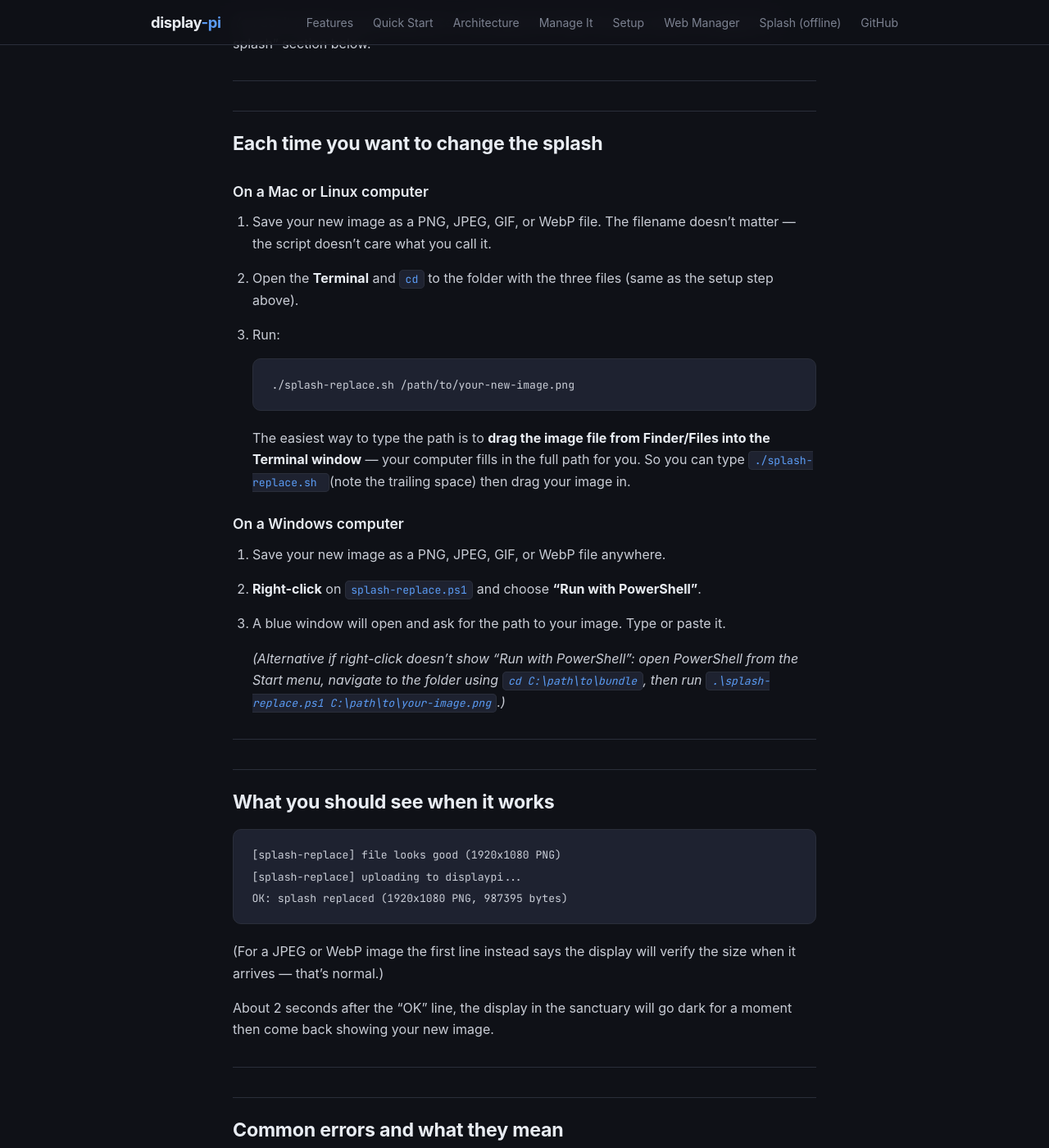
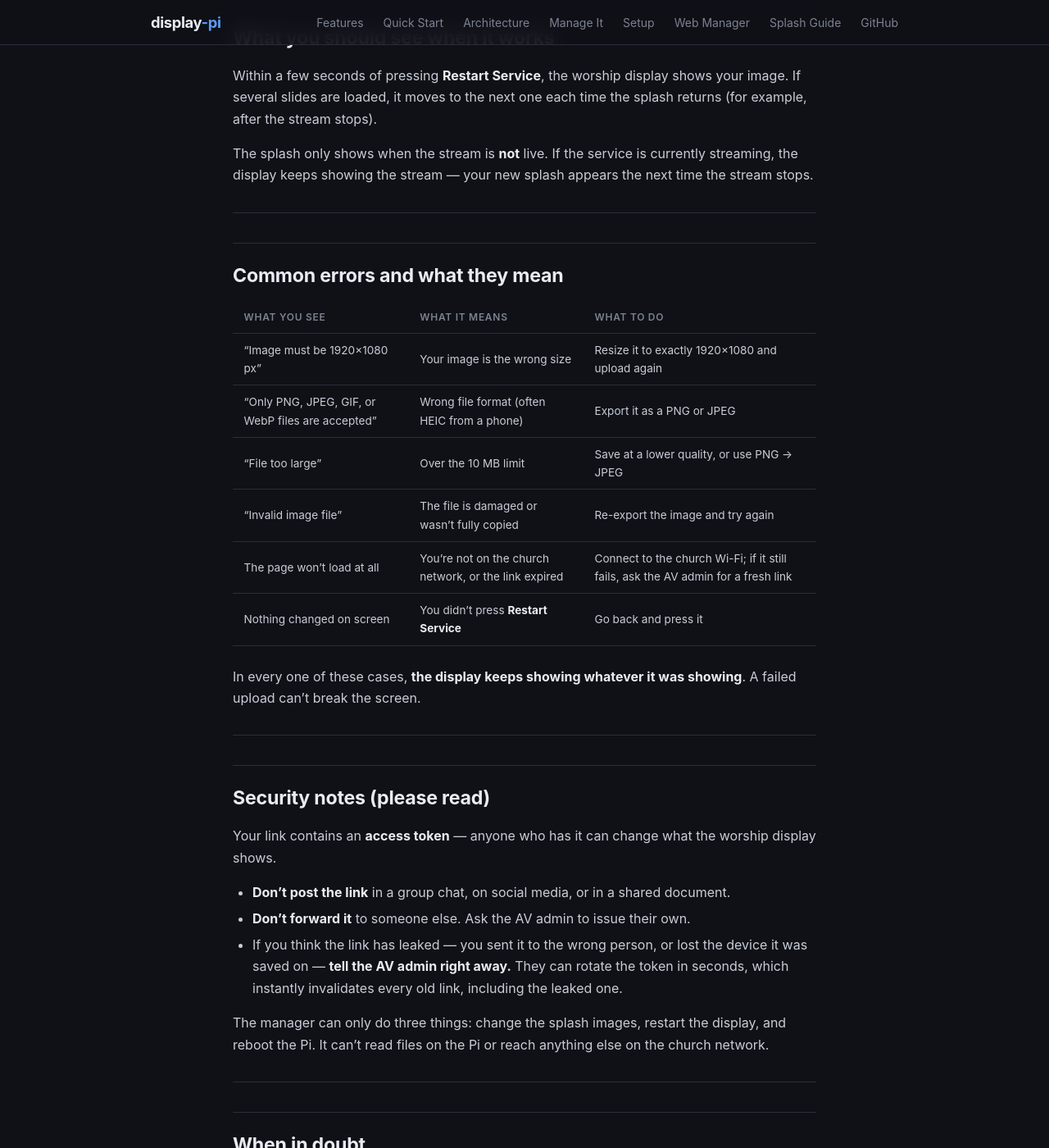
Before and after one commit to dmcbane/display-pi, a Jekyll site: the page built from docs/volunteer-splash-update.md, in a window 1280 px wide and 1400 px high, scrolled down 1787 px. Shown: the whole window at 82% size. Built offline with Jekyll 4.4.1, drawn with Linux system fonts in a browser that asks for light colours; some of the changed text lies outside the part shown.

Commit message:
feat(splash)!: remove the SSH-key volunteer bundle, web manager is the one path
The bundle let a volunteer pipe one image over SSH to a dedicated
splash-updater user whose authorized_keys ForceCommand routed the bytes
through accept-splash into install-staged-splash. The web manager does
all of that and more behind a rotatable token, so the bundle was pure
standing risk: a permanent Unix user, a NOPASSWD sudoers rule, and a
private key copied onto volunteer laptops that nobody ever rotated.

- remove make volunteer-bundle, splash-updater-setup.sh, accept-splash.sh,
  install-staged-splash.sh, and the splash-replace.sh/.ps1 clients
- remove docs/admin-splash-update.md; CHANGELOG carries the teardown
  commands for a Pi that ran the old one-time setup
- rewrite docs/volunteer-splash-update.md around the web manager, same URL
- drop the fallback framing from README, docs nav, index, and setup-guide
- add assert_file_absent plus a removal-regression test section
- v0.30.0

Verified: 562/562 tests pass. The bundle's "offline fallback" claim never
held — it needed SSH to the same Pi on the same LAN as the web manager.

Co-Authored-By: Claude Opus 5 (1M context) <noreply@anthropic.com>

````diff
--- a/docs/_includes/nav.html
+++ b/docs/_includes/nav.html
@@ -8,7 +8,7 @@
       <li><a href="index.html#management">Manage It</a></li>
       <li><a href="setup-guide.html">Setup</a></li>
       <li><a href="web-manager-https.html">Web Manager</a></li>
-      <li><a href="volunteer-splash-update.html">Splash (offline)</a></li>
+      <li><a href="volunteer-splash-update.html">Splash Guide</a></li>
       <li><a href="https://github.com/dmcbane/display-pi">GitHub</a></li>
     </ul>
   </div>
--- a/docs/index.html
+++ b/docs/index.html
@@ -192,7 +192,7 @@ description: >-
 
   <div class="callout">
     <h3>&#128161; <code>make provision</code> does both</h3>
-    <p>It runs <code>setup-web</code> and <code>volunteer-web-url</code> as part of the standard sequence, so every kiosk leaves provisioning with the browser tool already live — the console is just always there too. See the <a href="web-manager-https.html">Web Manager guide</a> for HTTPS, token rotation, and the status board. Prefer no browser at all? The older <a href="volunteer-splash-update.html">SSH-bundle splash workflow</a> still works as an offline fallback.</p>
+    <p>It runs <code>setup-web</code> and <code>volunteer-web-url</code> as part of the standard sequence, so every kiosk leaves provisioning with the browser tool already live — the console is just always there too. See the <a href="web-manager-https.html">Web Manager guide</a> for HTTPS, token rotation, and the status board, and the <a href="volunteer-splash-update.html">splash guide</a> for the page you hand to volunteers.</p>
   </div>
 </section>
 
@@ -253,6 +253,6 @@ description: >-
   <div class="hero-buttons" style="justify-content:flex-start;">
     <a href="setup-guide.html" class="btn btn-primary">Full Setup Guide</a>
     <a href="web-manager-https.html" class="btn btn-secondary">Web Manager &amp; HTTPS</a>
-    <a href="volunteer-splash-update.html" class="btn btn-secondary">Splash Guide (offline / SSH)</a>
+    <a href="volunteer-splash-update.html" class="btn btn-secondary">Volunteer Splash Guide</a>
   </div>
 </section>
--- a/docs/volunteer-splash-update.md
+++ b/docs/volunteer-splash-update.md
@@ -1,29 +1,29 @@
 ---
 title: Splash Image Guide — display-pi
-description: How a volunteer replaces the worship display splash image shown before the stream goes live.
+description: How a volunteer replaces the worship display splash image shown before the stream goes live, using the browser-based web manager.
 ---
 
 # Replacing the Worship Display Splash Image
 
-> **Most volunteers should use the [web manager](web-manager-https.html)
-> instead** — one bookmarked link, no files to keep, works from a phone. This
-> guide covers the older **SSH-bundle** method, kept as an offline fallback for
-> when a browser or network access to the manager isn't available.
+The splash image is the background shown on the worship display before the
+service stream goes live (and during any breaks). This guide walks you through
+replacing it with one of your own.
 
-The splash image is the background shown on the worship display before
-the service stream goes live (and during any breaks). This guide walks
-you through replacing that image with one of your own.
+Everything happens in the **web manager** — a page you open in a browser on
+your phone, tablet, or computer. There is nothing to install and no files to
+keep. The AV admin will send you a link that looks like this:
 
-You should have received three files from the church AV admin:
+```
+http://displaypi/?token=…
+```
 
-| File | What it is |
-|---|---|
-| `splash-replace.sh` | The "do it" script for **Mac** or **Linux** |
-| `splash-replace.ps1` | The "do it" script for **Windows** |
-| `splash-updater` | A key file that lets your computer talk to the display |
+Bookmark it, or save the shortcut file the admin hands you (double-click it and
+the page opens). The link contains your access token, so treat it like a
+password — see [Security notes](#security-notes-please-read) at the bottom.
 
-Keep these three files **together in one folder**. The scripts look for
-the key file in the same folder as themselves.
+> The full tour of the manager — status board, restart, reboot, HTTPS, token
+> rotation — is in the [web manager guide](web-manager-https.html). This page
+> covers just the splash images.
 
 ---
 
@@ -35,144 +35,92 @@ Your image must be:
 - **PNG, JPEG, GIF, or WebP format** (not HEIC, BMP, etc.)
 - **Under 10 MB** (most images are well under this)
 
-If your image doesn't match these rules, the script will tell you which
-one is wrong and stop without changing anything. **Nothing on the
-display changes until your image passes all the checks.**
+If your image doesn't match these rules, the manager tells you which one is
+wrong and stops without changing anything. **Nothing on the display changes
+until your image passes all the checks.**
 
-> **Why these rules?** The display is exactly 1920×1080 pixels. An image
-> of the wrong size would be stretched or cropped on screen, and the
-> Pi only knows how to read those four file formats.
+> **Why these rules?** The display is exactly 1920×1080 pixels. An image of the
+> wrong size would be stretched or cropped on screen, and the Pi only knows how
+> to read those four file formats.
 
----
-
-## One-time setup
-
-### On a Mac or Linux computer
-
-1. Open the **Terminal** application.
-   - **Mac:** ⌘ + Space, type "Terminal", press Enter.
-   - **Linux:** Look for "Terminal" in your application menu.
-
-2. Move to the folder containing the three files. If they're in your
-   **Downloads** folder, type:
-
-   ```
-   cd ~/Downloads
-   ```
-
-3. Make the script and key file usable:
-
-   ```
-   chmod +x splash-replace.sh
-   chmod 600 splash-updater
-   ```
-
-   (No output means it worked — that's normal.)
-
-### On a Windows computer
-
-You don't need to do anything once. Just follow the "Each time you want
-to change the splash" section below.
+> **Taking a photo on a phone?** Phone cameras save HEIC images at odd sizes.
+> Export or resize to a 1920×1080 PNG or JPEG first — most photo apps can do
+> this under "Export" or "Resize".
 
 ---
 
 ## Each time you want to change the splash
 
-### On a Mac or Linux computer
+1. **Open the link.** Tap your bookmark, or double-click the shortcut file.
+   You should see the Kiosk Manager page with a list of the current slides.
 
-1. Save your new image as a PNG, JPEG, GIF, or WebP file. The filename
-   doesn't matter — the script doesn't care what you call it.
+2. **Upload your image.** In the **Splash Images** column, choose your file and
+   upload it. It appears in the list once it passes the size and format checks.
 
-2. Open the **Terminal** and `cd` to the folder with the three files
-   (same as the setup step above).
+3. **Remove any slide you no longer want.** Each slide has a delete button. The
+   display cycles through *every* image in the list, so an old slide keeps
+   showing until you delete it.
 
-3. Run:
+4. **Put them in the order you want.** Drag the slides, or use the ↑↓ buttons.
+   The display advances one slide each time the splash comes back on screen.
 
-   ```
-   ./splash-replace.sh /path/to/your-new-image.png
-   ```
+5. **Press "Restart Service."** This is the step people forget. Your changes
+   don't reach the screen until the display restarts, which takes a few
+   seconds.
 
-   The easiest way to type the path is to **drag the image file from
-   Finder/Files into the Terminal window** — your computer fills in the
-   full path for you. So you can type `./splash-replace.sh ` (note the
-   trailing space) then drag your image in.
-
-### On a Windows computer
-
-1. Save your new image as a PNG, JPEG, GIF, or WebP file anywhere.
-
-2. **Right-click** on `splash-replace.ps1` and choose **"Run with
-   PowerShell"**.
-
-3. A blue window will open and ask for the path to your image. Type or
-   paste it.
-
-   *(Alternative if right-click doesn't show "Run with PowerShell":
-   open PowerShell from the Start menu, navigate to the folder using
-   `cd C:\path\to\bundle`, then run
-   `.\splash-replace.ps1 C:\path\to\your-image.png`.)*
+That's it. Look up at the display to confirm.
 
 ---
 
 ## What you should see when it works
 
-```
-[splash-replace] file looks good (1920x1080 PNG)
-[splash-replace] uploading to displaypi...
-OK: splash replaced (1920x1080 PNG, 987395 bytes)
-```
+Within a few seconds of pressing **Restart Service**, the worship display shows
+your image. If several slides are loaded, it moves to the next one each time
+the splash returns (for example, after the stream stops).
 
-(For a JPEG or WebP image the first line instead says the display will
-verify the size when it arrives — that's normal.)
-
-About 2 seconds after the "OK" line, the display in the sanctuary will
-go dark for a moment then come back showing your new image.
+The splash only shows when the stream is **not** live. If the service is
+currently streaming, the display keeps showing the stream — your new splash
+appears the next time the stream stops.
 
 ---
 
 ## Common errors and what they mean
 
-| Message you see | What's wrong | What to do |
+| What you see | What it means | What to do |
 |---|---|---|
-| `not a PNG, JPEG, GIF, or WebP file` | Unsupported format (HEIC, BMP, …) | Open it in your editor and "Save As" / "Export As" PNG or JPEG |
-| `must be exactly 1920x1080` | Wrong dimensions | Resize your image to 1920×1080 and try again |
-| `file too large` | Image is over 10 MB | Re-export at a slightly lower quality setting |
-| `file not found` | Typo in the path | Drag the image into Terminal/PowerShell instead of typing |
-| `SSH key not found` | The `splash-updater` file isn't next to the script | Put it in the same folder as the script |
-| `Permission denied (publickey)` | Wrong key, or admin removed your access | Contact the admin |
-| `Connection refused` or `No route to host` | Not on the church network, or display Pi is off | Make sure you're on the church Wi-Fi and the Pi is plugged in |
-| `Connection timed out` | Same as above | Same as above |
+| "Image must be 1920×1080 px" | Your image is the wrong size | Resize it to exactly 1920×1080 and upload again |
+| "Only PNG, JPEG, GIF, or WebP files are accepted" | Wrong file format (often HEIC from a phone) | Export it as a PNG or JPEG |
+| "File too large" | Over the 10 MB limit | Save at a lower quality, or use PNG → JPEG |
+| "Invalid image file" | The file is damaged or wasn't fully copied | Re-export the image and try again |
+| The page won't load at all | You're not on the church network, or the link expired | Connect to the church Wi-Fi; if it still fails, ask the AV admin for a fresh link |
+| Nothing changed on screen | You didn't press **Restart Service** | Go back and press it |
+
+In every one of these cases, **the display keeps showing whatever it was
+showing**. A failed upload can't break the screen.
 
 ---
 
 ## Security notes (please read)
 
-The `splash-updater` key file is what proves to the display that you're
-allowed to change the splash. Please:
+Your link contains an **access token** — anyone who has it can change what the
+worship display shows.
 
-- **Don't share it.** If you need to give the bundle to someone else,
-  ask the admin to make them their own bundle.
-- **Don't email it to yourself.** Email isn't encrypted by default —
-  if you need to move it between machines, use a USB stick or a
-  password-protected file share.
-- **If you think the key file has been seen by someone outside the
-  church AV team, tell the admin immediately.** They can revoke the
-  key and issue a new one in a few minutes.
+- **Don't post the link** in a group chat, on social media, or in a shared
+  document.
+- **Don't forward it** to someone else. Ask the AV admin to issue their own.
+- If you think the link has leaked — you sent it to the wrong person, or lost
+  the device it was saved on — **tell the AV admin right away.** They can rotate
+  the token in seconds, which instantly invalidates every old link, including
+  the leaked one.
 
-The display is set up so that even if someone gets the key file, the
-**only** thing they can do with it is replace the splash image with
-another valid 1920×1080 image. They cannot get into the display, read
-files, change settings, or stop the worship stream — the key only
-opens that one specific door.
+The manager can only do three things: change the splash images, restart the
+display, and reboot the Pi. It can't read files on the Pi or reach anything
+else on the church network.
 
 ---
 
 ## When in doubt
 
-Contact the church AV admin. Send them:
-
-1. The exact command you typed
-2. The exact text the script printed back at you
-3. A copy of the image file you were trying to upload
-
-This is usually enough to diagnose the problem without a phone call.
+Contact the church AV admin. Nothing you do in the manager is permanent — a
+wrong slide is fixed by uploading a different one and pressing **Restart
+Service** again.
````
Also changed, not shown: docs/admin-splash-update.md (deleted, +0 -180 lines), docs/setup-guide.md (+4 -3 lines), CHANGELOG.md, README.md, 9 other files.
